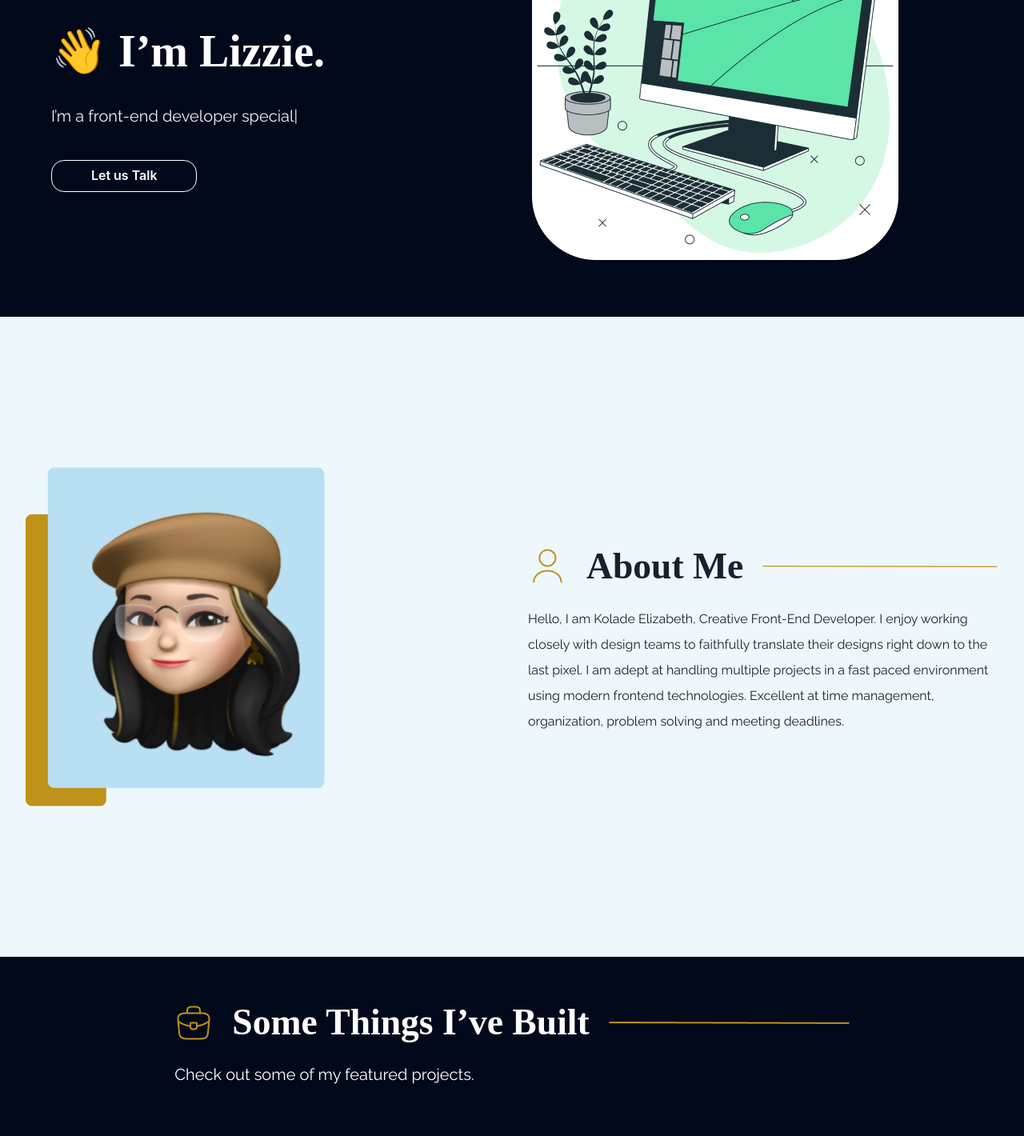
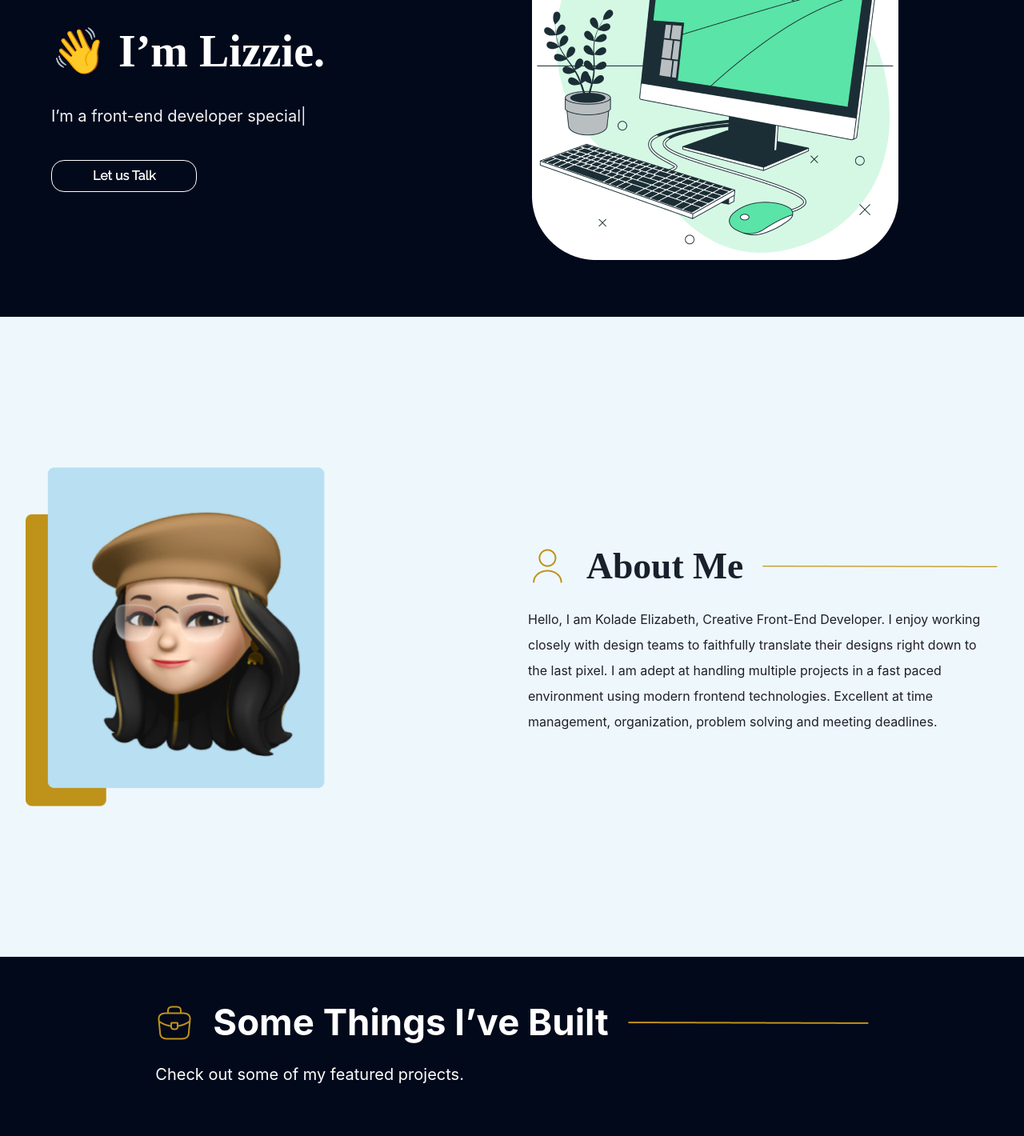
Before and after one commit to Lizzy223/MyPortfolio, a Next.js app: page / in a window 1280 px wide. Shown: the part 280-1700 px from the top of the page at 80% size. Built offline with nearby package versions, Linux system fonts and the light colour scheme.

Commit message:
feat: added features

```diff
--- a/src/app/globals.css
+++ b/src/app/globals.css
@@ -1,7 +1,6 @@
 @tailwind base;
 @tailwind components;
 @tailwind utilities;
-@import url('https://fonts.googleapis.com/css2?family=Raleway:ital,wght@0,100..900;1,100..900&display=swap');
 
 :root {
   --foreground-rgb: 0, 0, 0;
--- a/src/app/layout.js
+++ b/src/app/layout.js
@@ -1,7 +1,7 @@
 import { Raleway } from "next/font/google";
 import "./globals.css";
 
-export const inter = Raleway({ subsets: ["latin"] , variable: '--font-raleway'});
+export const raleway = Raleway({ subsets: ["latin"] , variable: '--font-raleway',weight: '400',});
 
 export const metadata = {
   title: "Lizzie portfolio",
@@ -11,7 +11,11 @@ export const metadata = {
 export default function RootLayout({ children }) {
   return (
     <html lang="en">
-      <body className={inter.variable}>{children}</body>
+      <body >
+        <main className={raleway.variable}>
+          {children}
+        </main>
+      </body>
     </html>
   );
 }
--- a/src/app/page.js
+++ b/src/app/page.js
@@ -7,6 +7,9 @@ import Nav from '../components/Nav'
 import { About } from '../components/About'
 import Works from '../components/Works'
 import Footer from '../components/Footer'
+import { Raleway } from "next/font/google";
+
+export const raleway = Raleway({ subsets: ["latin"] , variable: '--font-raleway',weight: '400',});
 
 export default function Home() {
   return (
@@ -17,11 +20,11 @@ export default function Home() {
         <meta name="viewport" content="width=device-width, initial-scale=1" />
         <link rel="icon" href="/Ellipse 7.png" />
       </Head>
-      <Nav/>
-      <Header/>
-      <About/>
-      <Works />
-      <Footer />
+      <Nav className={raleway.variable}/>
+      <Header className={raleway.variable}/>
+      <About className={raleway.variable}/>
+      <Works className={raleway.variable} />
+      <Footer className={raleway.variable} />
     </ChakraProvider>
   )
 }
--- a/src/common/Button.jsx
+++ b/src/common/Button.jsx
@@ -3,7 +3,19 @@ import { Button } from '@chakra-ui/react'
 
 const Buttons = ({children}) => {
   return (
-    <Button color='#fff' w={['75%', '35%']} mt='1rem' bg='transparent' border='1px solid #fff' borderRadius='1rem' >
+    <Button
+      color='#fff'
+      w={['75%', '35%']}
+      mt='1rem'
+      fontFamily={`var(--font-raleway)`}
+      bg='transparent'
+      border='1px solid #fff'
+      borderRadius='1rem'
+      _hover={{
+        color: '#02091B',
+        bg: '#fff'
+      }}
+    >
       {children}
       {/* &#8725;&gt;  */}
 
--- a/src/components/About.jsx
+++ b/src/components/About.jsx
@@ -3,7 +3,7 @@ import { Box, Text, Image } from '@chakra-ui/react'
 // import Image from 'next/image'
 import React from 'react'
 
-export const About = () => {
+export const About = (className) => {
   return (
     <Box w='full' bg='#EEF7FC' h={['100%','100vh']} alignItems='center' p='2rem' gap='10' display='flex' flexDirection={['column','row']}>
         <Box w={['full','50%']}>
@@ -15,7 +15,7 @@ export const About = () => {
                 <Text fontSize={['2rem','2.85rem']} whiteSpace='noWrap' fontWeight='700' fontFamily='satoshi'>About Me</Text>
                 <Image src='/Vector 1.png' h='100%' w='50%' display={['none','block']} alt=''/>
             </Box>
-            <Text  fontSize={['.8rem','1rem']} pb={['2rem','0']} fontFamily='Raleway'  lineHeight='2rem' color='#1F1F29' fontWeight='400'>
+            <Text  fontSize={['.8rem','1rem']} pb={['2rem','0']} fontFamily={className}  lineHeight='2rem' color='#1F1F29' fontWeight='400'>
 Hello, I am Kolade Elizabeth, Creative Front-End Developer. I enjoy working closely with design teams to faithfully translate their designs right down to the last pixel. I am adept at handling multiple projects in a fast paced environment using modern frontend technologies.
 Excellent at time management, organization, problem solving and meeting deadlines.
 
--- a/src/components/Footer.jsx
+++ b/src/components/Footer.jsx
@@ -3,7 +3,7 @@ import React from 'react'
 import { FaLinkedin, FaGithub} from 'react-icons/fa'
 import { SiGmail } from "react-icons/si";
 
-const Footer = () => {
+const Footer = (className) => {
   return (
       <Box bg='#02091B'>
           <Box w='full' display='flex' alignItems='center' justifyContent='space-evenly' p='2rem'>
@@ -16,10 +16,10 @@ const Footer = () => {
               <SiGmail  style={{fontSize:'1.5rem',color:'#fff'}} /></Box>
       </Box>
       <Box w='full' bg='#02091B' display='flex' alignItems='center' justifyContent='space-evenly' p='2rem'>
-              <Text fontWeight='400' fontFamily="Reddit Sans" color='whitesmoke'>Developed by
-                  <Text as='a' cursor='pointer' color='whitesmoke' fontWeight='600' fontFamily="Reddit Sans" href='https://www.linkedin.com/in/thisebiragirl' target='_blank' >Lizzie</Text>
+              <Text fontWeight='400' fontFamily={className} color='whitesmoke'>Developed by
+                  <Text as='a' cursor='pointer' color='whitesmoke' fontWeight='600' fontFamily={className} href='https://www.linkedin.com/in/thisebiragirl' target='_blank' > Lizzie </Text>
                   Designed by
-                  <Text as='a' cursor='pointer' color='whitesmoke' fontWeight='600'  fontFamily="Reddit Sans"  href='https://www.linkedin.com/in/iamabdooll/' target='_blank' >Abdul</Text>
+                  <Text as='a' cursor='pointer' color='whitesmoke' fontWeight='600'  fontFamily={className}  href='https://www.linkedin.com/in/iamabdooll/' target='_blank' > Abdul</Text>
               </Text>
       </Box>
     </Box>
--- a/src/components/Header.jsx
+++ b/src/components/Header.jsx
@@ -6,16 +6,16 @@ import {ReactTyped} from "react-typed"
 import Buttons from '../common/Button'
 
 
-const Header = () => {
+const Header = (className) => {
   return (
     <Box w='full' h={['100%','75vh']} gap='12' p={['1rem','2rem']} bg='#02091B' color='#fff' display='flex' flexDirection={['column','row']} justifyContent='space-between' alignItems='center' >
 
         <Box w={['full','50%']} p={['0','2rem']} mt={['1rem','']} display='flex' flexDirection='column' gap='6' >
-            <Text fontSize='20px' fontFamily='Raleway' color='#F2F2F4' fontWeight='400'>
+            <Text fontSize='20px' fontFamily={className} color='#F2F2F4' fontWeight='400'>
 HEY THERE
             </Text>
             <Text fontSize={['2rem','56px']} fontFamily='satoshi' whiteSpace='nowrap' fontWeight='900'>👋 I’m Lizzie.</Text>
-            <Text  fontSize={['.8rem','20px']} fontFamily='Raleway' color='#F2F2F4' fontWeight='400'>
+            <Text  fontSize={['.8rem','20px']} fontFamily={className} color='#F2F2F4' fontWeight='400'>
                 <ReactTyped
                 strings={[
                         "I’m a front-end developer specialized in building user centered digital experiences.",
--- a/src/components/Nav.jsx
+++ b/src/components/Nav.jsx
@@ -27,7 +27,7 @@ export default function Nav() {
   const { isOpen, onToggle } = useDisclosure();
 
   return (
-    <Box>
+    <Box >
       <Flex
         bg='#02091B' color='#fff'
         minH={'60px'}
@@ -83,7 +83,7 @@ const DesktopNav = () => {
                 fontSize={'sm'}
                 fontWeight={500}
                 color={linkColor}
-                fontFamily='Raleway'
+                fontFamily={`var(--font-raleway)`}
                 _hover={{
                   textDecoration: 'none',
                   color: '#fff',
--- a/src/components/Works.jsx
+++ b/src/components/Works.jsx
@@ -3,7 +3,7 @@ import React from 'react'
 import { Box,Image, Text } from '@chakra-ui/react'
 // import Buttons from '../common/Button'
 
-const Works = () => {
+const Works = (className) => {
   const data = [
     {
       id: 1,
@@ -60,10 +60,10 @@ const Works = () => {
         <Box>
             <Box display='flex' w='full' mb='1rem' alignItems='center' gap='6'>
                   <Image src='/briefcase.png'  alt=''/>
-                <Text fontSize={['1.25rem','2.85rem']} whiteSpace='noWrap' color='#fff' fontWeight='700' fontFamily='satoshi'>Some Things I’ve Built</Text>
+                <Text fontSize={['1.25rem','2.85rem']} whiteSpace='noWrap' color='#fff' fontWeight='700' fontFamily={className||'satoshi'}>Some Things I’ve Built</Text>
                 <Image src='/Vector 1.png' h='100%' w='50%' display={['none','block']} alt=''/>
             </Box>
-            <Text fontSize={['.8rem','1.25rem']} fontWeight='400' color='#fff' fontFamily='Raleway' >Check out some of my featured projects.</Text>
+            <Text fontSize={['.8rem','1.25rem']} fontWeight='400' color='#fff' fontFamily={className} >Check out some of my featured projects.</Text>
         </Box>
         <Box mb='2rem' display='grid' gap='6' mt='4rem' gridTemplateColumns={['repeat(1,1fr)','repeat(2,1fr)']} >
         {
@@ -91,7 +91,7 @@ const Works = () => {
                     opacity="0" // Hidden by default
                     transition="opacity 0.3s ease"
                   >
-                    <Text color="white" fontSize={[".65rem",".8rem"]} fontWeight="bold">
+                    <Text color="white" fontSize={[".65rem",".8rem"]} fontFamily={className} fontWeight="bold">
                       {i?.about||'Your Text Here'}
                     </Text>
                   </Box>
```
